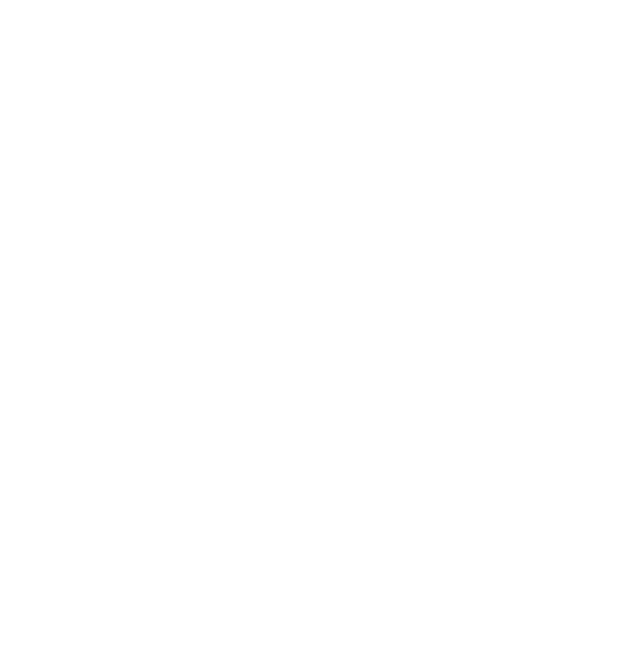
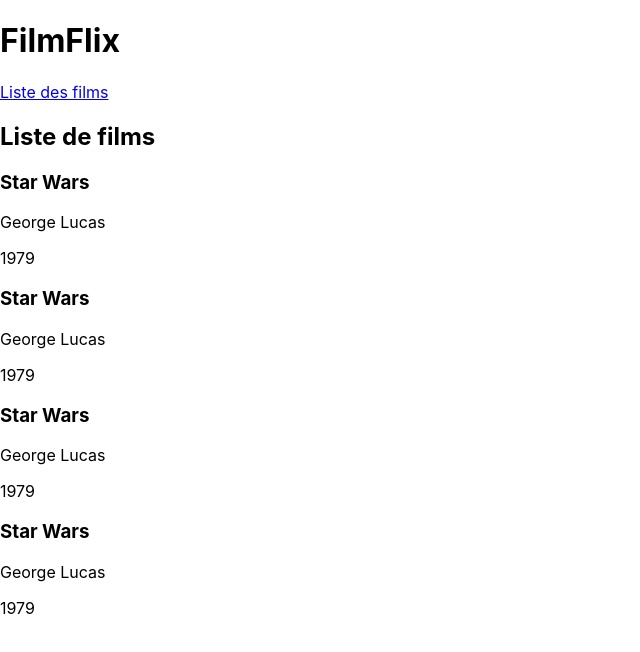
Before and after one commit to claraquintela/filmFlix, a React (Create React App) app in the folder videoclub/: page /liste-films in a window 1280 px wide. Shown: the top 652 px of the page, without its empty margins (0-640 px from the left). Built offline with nearby package versions, Linux system fonts and the light colour scheme.

Commit message:
Installing react-routes and making some tests

```diff
--- a/videoclub/package.json
+++ b/videoclub/package.json
@@ -8,6 +8,7 @@
     "@testing-library/user-event": "^13.5.0",
     "react": "^18.3.1",
     "react-dom": "^18.3.1",
+    "react-router-dom": "^6.23.0",
     "react-scripts": "5.0.1",
     "web-vitals": "^2.1.4"
   },
--- a/videoclub/public/index.html
+++ b/videoclub/public/index.html
@@ -9,7 +9,7 @@
       name="description"
       content="Web site created using create-react-app"
     />
-    <link rel="apple-touch-icon" href="%PUBLIC_URL%/logo192.png" />
+
     <!--
       manifest.json provides metadata used when your web app is installed on a
       user's mobile device or desktop. See https://developers.google.com/web/fundamentals/web-app-manifest/
--- a/videoclub/src/components/App/App.js
+++ b/videoclub/src/components/App/App.js
@@ -1,12 +1,20 @@
-
-import './App.css';
+import { BrowserRouter as Router, Routes, Route } from "react-router-dom";
+import Entete from "../Entete/Entete";
+import "./App.css";
+import Accueil from "../Accueil/Accueil";
+import ListeFilms from "../ListeFilms/ListeFilms";
+import TuileFilm from "../TuileFilm/TuileFilm";
 
 function App() {
   return (
-    <div >
-
-    </div>
+    <Router>
+      <Entete />
+      <Routes>
+        <Route path="/" element={<Accueil />}></Route>
+        <Route path="/liste-films" element={<ListeFilms />}></Route>
+      </Routes>
+    </Router>
   );
 }
 
-export default App;
+export default App;
--- a/videoclub/src/components/Entete/Entete.js
+++ b/videoclub/src/components/Entete/Entete.js
@@ -1,12 +1,15 @@
-
-import './Entete.css';
+import { NavLink } from "react-router-dom";
 
 function Entete() {
-  return (
-    <div >
+    return (
+    <header className="entete">
+      <h1>FilmFlix</h1>
+      <nav>
+        <NavLink to='liste-films'>Liste des films </NavLink>
 
-    </div>
-  );
-}
+      </nav>
+    </header>
+    );
+  }
 
-export default Entete;
+  export default Entete;
--- a/videoclub/src/components/ListeFilms/ListeFilms.js
+++ b/videoclub/src/components/ListeFilms/ListeFilms.js
@@ -1,11 +1,25 @@
 
+import TuileFilm from '../TuileFilm/TuileFilm';
 import './ListeFilms.css';
 
 function ListeFilms() {
+
+  const listeFilms = [
+    { titre: "Star Wars", realisateur: "George Lucas", annee:"1979"},
+    { titre: "Star Wars", realisateur: "George Lucas", annee:"1979"},
+    { titre: "Star Wars", realisateur: "George Lucas", annee:"1979"},
+    { titre: "Star Wars", realisateur: "George Lucas", annee:"1979"}
+  ];
+
+  const tuilesFilm = listeFilms.map((film, index)=>{
+    return <TuileFilm key={index} data={film} />
+  })
+
   return (
-    <div >
-
-    </div>
+    <main >
+      <h2> Liste de films</h2>
+      {tuilesFilm}
+    </main>
   );
 }
 
--- a/videoclub/src/components/TuileFilm/TuileFilm.js
+++ b/videoclub/src/components/TuileFilm/TuileFilm.js
@@ -1,11 +1,16 @@
 
 import './TuileFilm.css';
 
-function TuileFilm() {
+function TuileFilm(props) {
+
+  console.log(props);
+
   return (
-    <div >
-
-    </div>
+    <article>
+      <h3>{props.data.titre}</h3>
+      <p>{props.data.realisateur}</p>
+      <p>{props.data.annee}</p>
+    </article>
   );
 }
 
```
Also changed, not shown: videoclub/a-faire.txt (added), videoclub/public/manifest.json, 1 other file (tests, documents, lock files or other folders).
